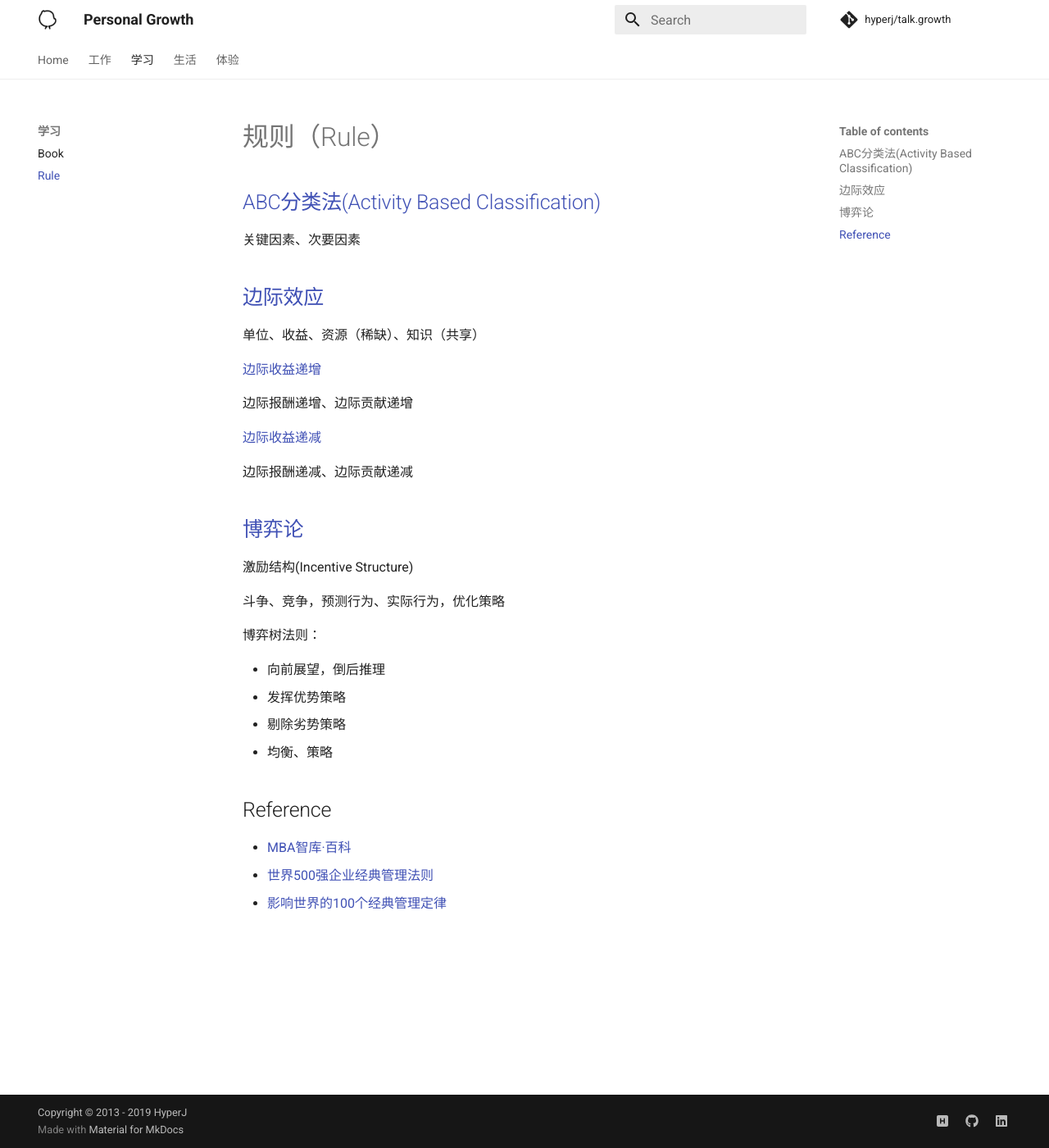
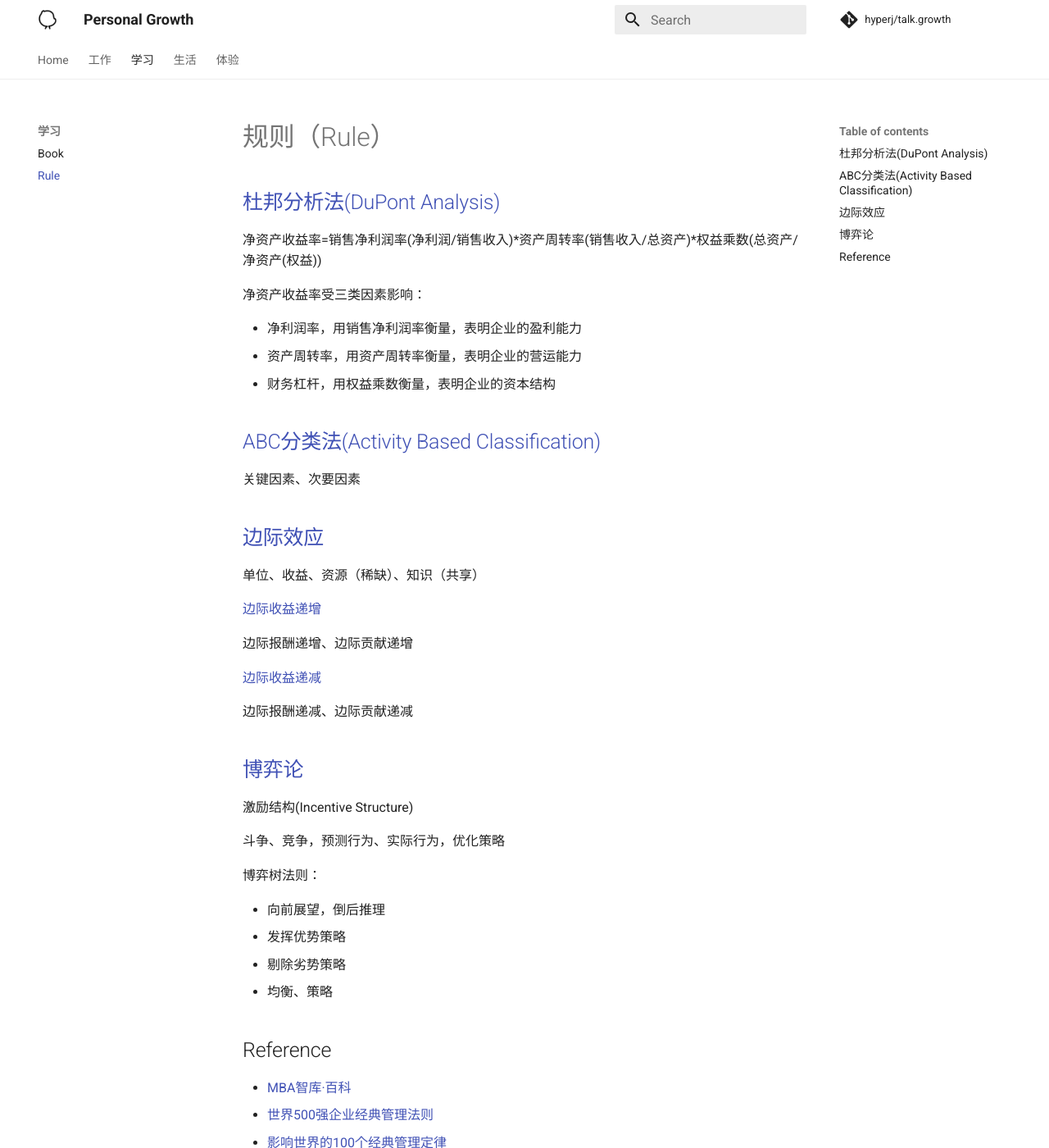
Before and after one commit to hyperj/talk.growth, an MkDocs documentation site: the page built from docs/rule.md, in a window 1280 px wide and 1400 px high. Shown: the whole window at 82% size. Built offline with MkDocs 1.6.1 and Material for MkDocs 9.7.7, drawn with Linux system fonts in a browser that asks for light colours; comment, search, counter and statistics services are not loaded; some of the changed text lies outside the part shown.

Commit message:
update code

```diff
--- a/docs/rule.md
+++ b/docs/rule.md
@@ -1,4 +1,14 @@
 # 规则（Rule）
+
+## [杜邦分析法(DuPont Analysis)](https://wiki.mbalib.com/wiki/%E6%9D%9C%E9%82%A6%E5%88%86%E6%9E%90%E6%B3%95)
+
+净资产收益率=销售净利润率(净利润/销售收入)*资产周转率(销售收入/总资产)*权益乘数(总资产/净资产(权益))
+
+净资产收益率受三类因素影响：
+
+- 净利润率，用销售净利润率衡量，表明企业的盈利能力
+- 资产周转率，用资产周转率衡量，表明企业的营运能力
+- 财务杠杆，用权益乘数衡量，表明企业的资本结构
 
 ## [ABC分类法(Activity Based Classification)](https://wiki.mbalib.com/wiki/ABC%E5%88%86%E7%B1%BB%E6%B3%95)
 
--- a/mkdocs.yml
+++ b/mkdocs.yml
@@ -10,7 +10,7 @@ repo_url: https://github.com/hyperj/talk.growth
 edit_uri: blob/master/docs
 
 # Copyright
-copyright: Copyright &copy; 2013 - 2019 HyperJ <script type="text/javascript">document.write(unescape("%3Cdiv id='cnzz_stat_icon_1275779234'%3E%3C/div%3E%3Cscript src='https://s5.cnzz.com/z_stat.php%3Fid%3D1275779234%26online%3D1%26show%3Dline' type='text/javascript'%3E%3C/script%3E"));</script>
+copyright: Copyright &copy; 2013 - <span id="cyear">2013</span> HyperJ <script type="text/javascript">document.getElementById("cyear").innerText=new Date().getFullYear();document.write(unescape("%3Cdiv id='cnzz_stat_icon_1275779234'%3E%3C/div%3E%3Cscript src='https://s5.cnzz.com/z_stat.php%3Fid%3D1275779234%26online%3D1%26show%3Dline' type='text/javascript'%3E%3C/script%3E"));</script>
 
 # Configuration
 theme:
```
Also changed, not shown: docs/quote.md (+5 -0 lines).
